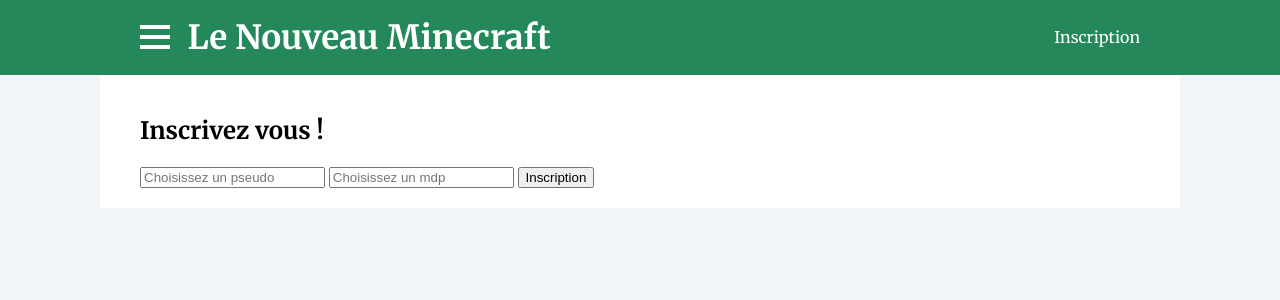
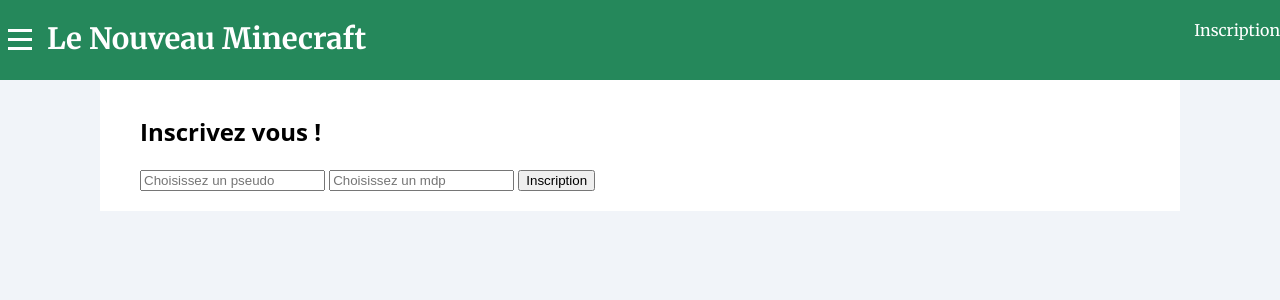
Before and after one commit to CheeseParty/LeNouveauMinecraft, a PHP site: page /gate.php in a window 1280 px wide. Shown: the top 300 px of the page. Run offline with PHP 8.4, Linux system fonts and the light colour scheme.

Commit message:
AWWW YISSS

```diff
--- a/style.css
+++ b/style.css
@@ -2,46 +2,66 @@ body {
     margin: 0;
     padding: 10px 0 0;
     background: #F1F4F9;
-	font-family: 'Merriweather', serif;
+    font-family: 'Open Sans', sans-serif;
 }
 
 header {
     transition: background .3s ease;
     background: #25885B;
-	margin-bottom: 1em;
     position: fixed;
     z-index: 99;
     width: 100%;
     top: 0;
 }
 
-header h1 {
+header a {
+    text-decoration: none;
+    color: #fff;
+}
+
+#header-container {
+    margin: 0 auto;
     max-width: 1000px;
     width: calc(90% - 80px);
-	display: block;
-	margin: 0 auto;
+    padding: 0;
+    list-style-type: none;
 }
 
+#login {
+    background: #31A972;
+    padding: 10px 15px;
+    color: #fff;
+    cursor: pointer;
+}
 
-header h1 a {
-	text-decoration: none;
-	color: #fff;
-	font-size: 25pt;
-	line-height: 75px;
-	display: inline-block;
-    padding-left:10px;
+#login img {
+    display: none;
+}
+
+#title {
+    width: calc(100% - 260px);
+}
+
+#hamburger,#title,#login {
+    display: inline-table;
+    vertical-align: middle;
+}
+
+h1 {
+    font-family: 'Merriweather', serif;
+    font-size: 22pt;
 }
 
 #hamburger {
     height: 24px;
-    display: inline-block;
-    width: 30px;
+    padding: 8px 8px;
+    width: 24px;
     transition: transform .3s ease;
     cursor: pointer;
 }
 
 #hamburger span {
-    height: 4px;
+    height: 3px;
     background-color: #fff;
     display: block;
 }
@@ -58,10 +78,9 @@ header h1 a {
     left: 0;
     background: #25885B;
     transition: all .3s ease;
-    /*box-shadow: 0px 1px 8px -2px #000;*/
 }
 
-#menu span {
+#menu a {
     transition: background .2s ease;
     cursor: pointer;
     display: block;
@@ -70,12 +89,12 @@ header h1 a {
     font-size: 17pt;
 }
 
-#menu span:last-child {
+#menu a:last-child {
     border-bottom: 0;
 }
 
-#menu span:hover {
-    background: #1F774F;
+#menu a:hover {
+    color: lightgrey;
 }
 
 article {
@@ -86,7 +105,7 @@ article {
     margin: 65px auto;
 }
 
-article h2 {
+h2 {
     padding: 40px 0 20px;
     margin: 0;
 }
@@ -137,3 +156,23 @@ a {
     -webkit-margin-end: 0px;
     font-weight: bold;
 }
+
+@media screen and (max-width: 830px) {
+    #login {
+        padding: 0;
+    }
+
+    #login span {
+        display: none;
+    }
+
+    #login img {
+        display: block;
+        width: 50px;
+        padding: 5px;
+    }
+
+    #title {
+        width: calc(100% - 110px);
+    }
+}
```
Also changed, not shown: index.php (+23 -16 lines), profile.svg (added). Lines whose indentation alone changed are shown as unchanged.
